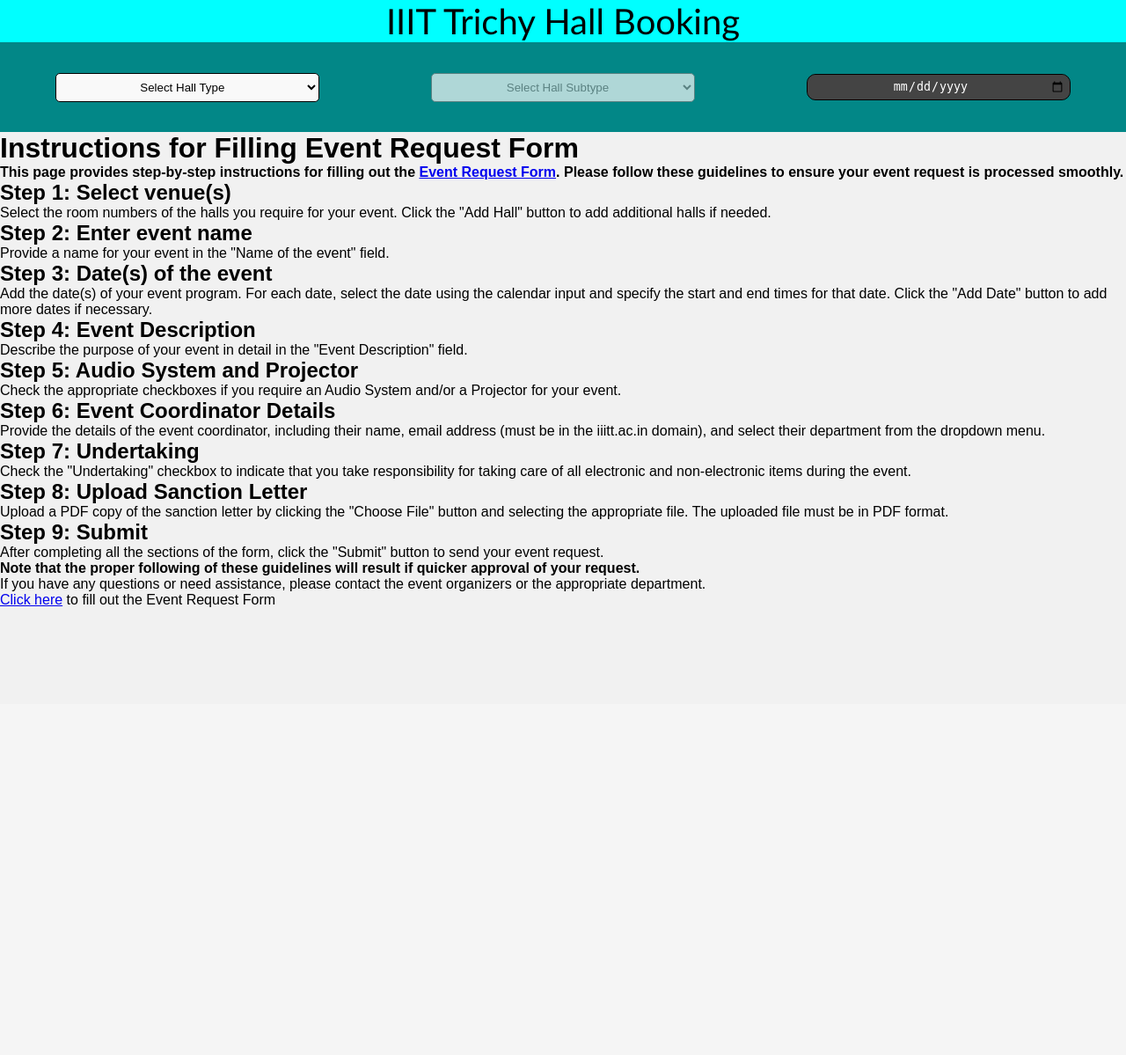
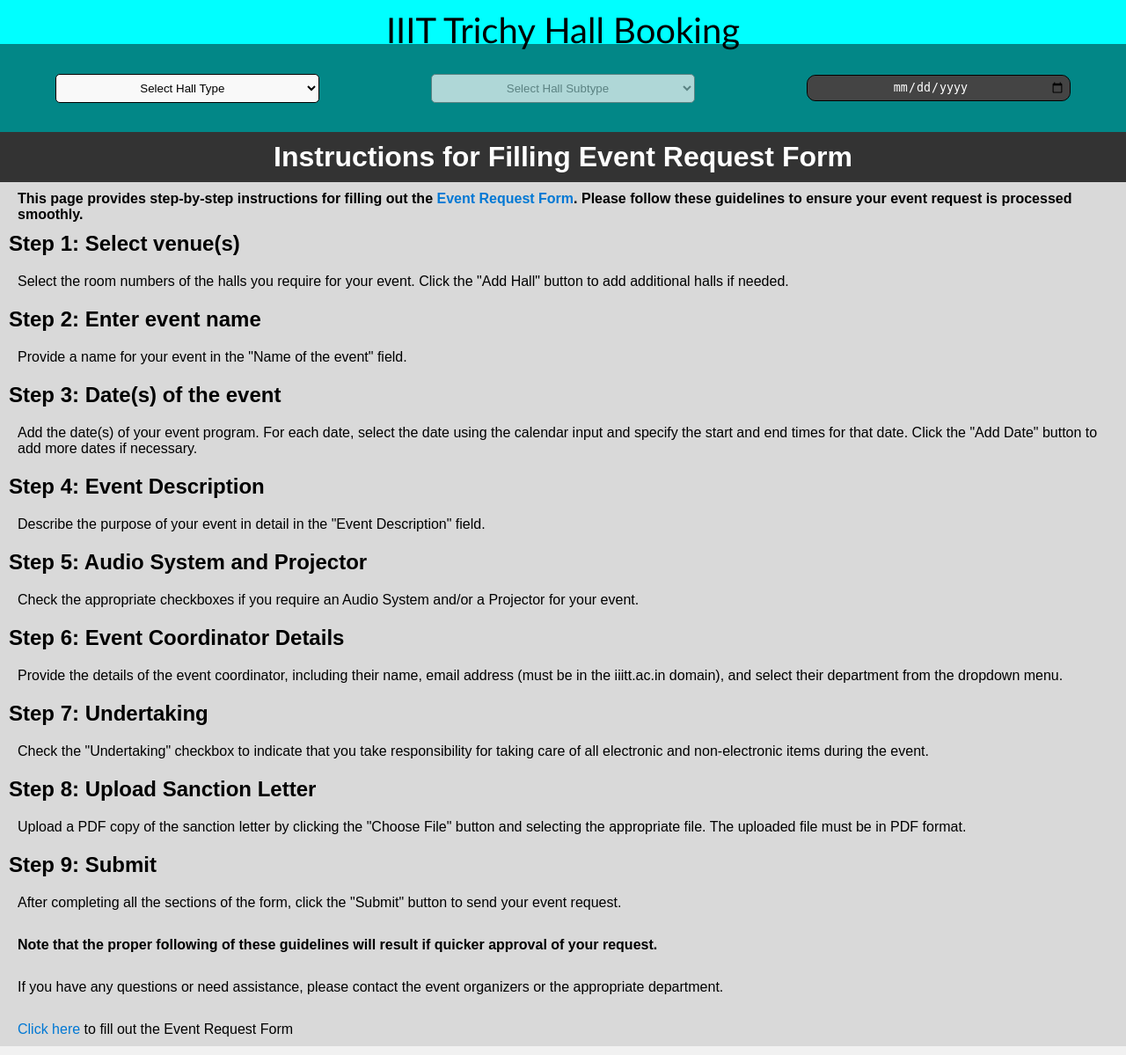
Before and after one commit to am-3/SRAVN, a Django app: page /procedure in a window 1280 px wide. Shown: the whole page at 88% size. Before the commit the page ends 690 px from the top, so only its background shows below. Run offline with Django 4.2, Linux system fonts and the light colour scheme.

Commit message:
integrated css in procedure, updated ui

```diff
--- a/main/templates/base.html
+++ b/main/templates/base.html
@@ -13,7 +13,6 @@
   <link rel="stylesheet"  type="text/css" href="{% static '../static/allocation.css' %}">
   <link rel="stylesheet"  type="text/css" href="{% static '../static/form.css' %}">
   <link rel="stylesheet"  type="text/css" href="{% static '../static/navbar.css' %}">
-  <link rel="stylesheet"  type="text/css" href="{% static '../static/procedure.css' %}">
   <script defer type="text/javascript" src="{% static '../static/navbar.js' %}"></script>
   <script defer type="text/javascript" src="{% static '../static/form.js' %}"></script>
   <script defer type="text/javascript" src="{% static '../static/allocation.js' %}"></script>
--- a/main/templates/procedure.html
+++ b/main/templates/procedure.html
@@ -1,7 +1,45 @@
 {% extends "base.html" %} {% block content %}
 
+<style>
+    #procedurestuff, h1, h3, p, a {
+        margin: 0;
+        padding: 0;
+    }
+
+    #procedurestuff {
+        font-family: Arial, sans-serif;
+        background-color: #d9d9d9;
+        padding-left: 10px;
+    }
+
+    h1 {
+        background-color: #333;
+        color: #fff;
+        padding: 10px;
+        text-align: center;
+    }
+
+    h4{
+        padding: 10px;
+    }
+
+    p {
+        margin: 10px 0;
+        padding: 10px;
+    }
+
+    a {
+        color: #0078d4;
+        text-decoration: none;
+    }
+
+    a:hover {
+        text-decoration: underline;
+    }
+</style>
 <h1>Instructions for Filling Event Request Form</h1>
 
+<div id="procedurestuff">
 <h4>
     This page provides step-by-step instructions for filling out the
     <a href="./form">Event Request Form</a>. Please follow these guidelines to
@@ -73,5 +111,6 @@
 </p>
 
 <p><a href="./form">Click here</a> to fill out the Event Request Form</p>
+</div>
 
 {% endblock %}
```
Also changed, not shown: main/static/procedure.css (deleted, +0 -37 lines).
